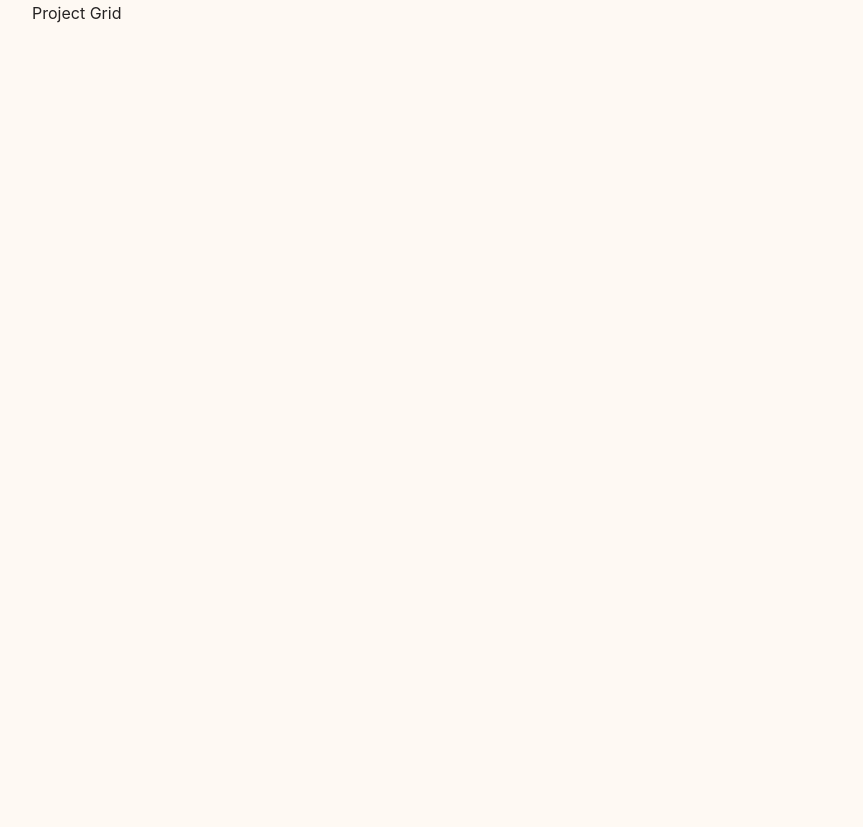
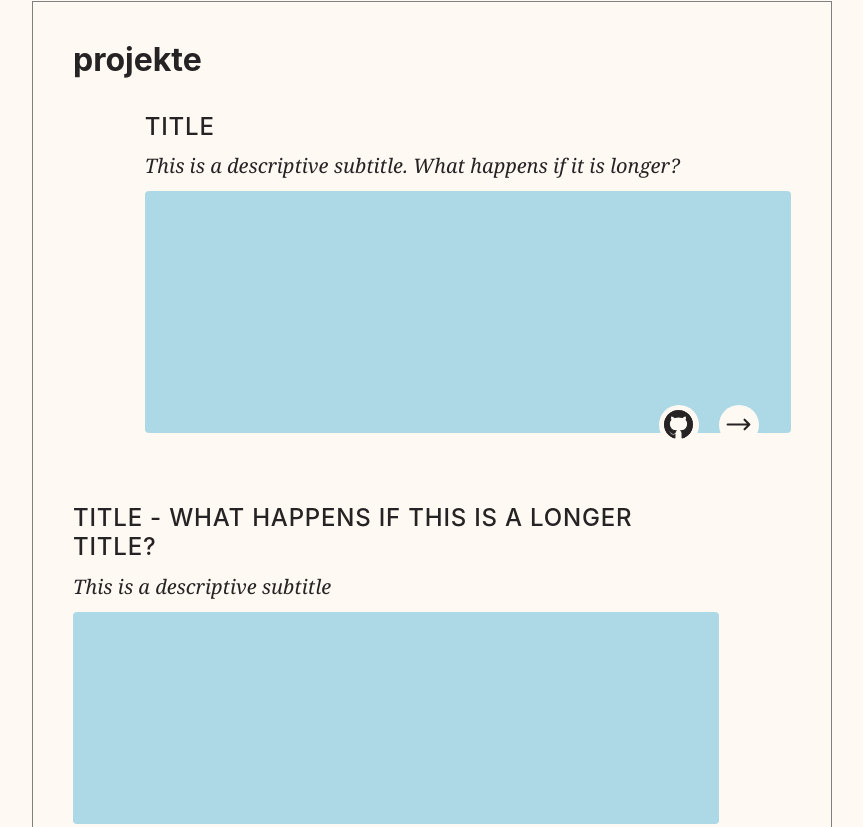
Before and after one commit to jamawe/portfolio, a Vue app: page / in a window 1280 px wide. Shown: the part 793-1620 px from the top of the page, without its empty margins (208-1071 px from the left). Before the commit the page ends 1594 px from the top, so only its background shows below. Built offline with nearby package versions, Linux system fonts and the light colour scheme.

Commit message:
feature: Add basic ProjectGrid layout

```diff
--- a/src/components/ProjectGrid.vue
+++ b/src/components/ProjectGrid.vue
@@ -1,15 +1,219 @@
 <script setup>
+import IconArrowRight from "./icons/IconArrowRight.vue";
+import IconGitHub from "./icons/IconGitHub.vue";
+function openOverlay() {
 
+}
 </script>
 
 <template>
     <div class="projects" id="projects">
-        Project Grid
+        <div class="projects__header">
+            <h2 class="projects__header__title">Projekte</h2>
+        </div>
+
+        <div class="projects__body">
+            <div class="projects__body__item" @click="openOverlay">
+                <div class="projects__body__item__header">
+                    <h3 class="projects__body__item__header__title">Title</h3>
+                    <h4 class="projects__body__item__header__subtitle">This is a descriptive subtitle. What happens if it is longer?</h4>
+                </div>
+                <div class="projects__body__item__body">
+                    <div class="projects__body__item__body__append">
+                        <router-link class="projects__body__item__body__append__link" to="#">
+                            <IconGitHub class="projects__body__item__body__append__link__icon" />
+                        </router-link>
+
+                        <router-link class="projects__body__item__body__append__link" to="#">
+                            <IconArrowRight class="projects__body__item__body__append__link__icon" />
+                        </router-link>
+
+                    </div>
+                    <!-- <div class="projects__body__item__body__overlay">
+                        item 1
+                    </div> -->
+                </div>
+            </div>
+
+            <div class="projects__body__item" @click="openOverlay">
+                <div class="projects__body__item__header">
+                    <h3 class="projects__body__item__header__title">Title - What happens if this is a longer title?</h3>
+                    <h4 class="projects__body__item__header__subtitle">This is a descriptive subtitle</h4>
+                </div>
+                <div class="projects__body__item__body">
+                    <div class="projects__body__item__body__append">
+
+                    </div>
+                    <!-- <div class="projects__body__item__body__overlay">
+                        item 2
+                    </div> -->
+                </div>
+            </div>
+
+            <div class="projects__body__item" @click="openOverlay">
+                <div class="projects__body__item__header">
+                    <h3 class="projects__body__item__header__title">Title</h3>
+                    <h4 class="projects__body__item__header__subtitle">This is a descriptive subtitle</h4>
+                </div>
+                <div class="projects__body__item__body">
+                    <div class="projects__body__item__body__append">
+
+                    </div>
+                    <!-- <div class="projects__body__item__body__overlay">
+                        item 3
+                    </div> -->
+                </div>
+            </div>
+        </div>
+
+        <!-- <div class="projects__footer"></div> -->
     </div>
 </template>
 
 <style lang="scss" scoped>
 .projects {
-    height: 100vh;
+    padding: 5%;
+    border: 1px solid gray;
+
+    &__header {
+
+        &__title {
+            font-weight: bold;
+            font-size: clamp(1rem, 10vw + 1rem, 2rem); /* h1 32px */
+            line-height: 110%;
+            text-transform: lowercase;
+        }
+    }
+
+    &__body {
+        /*
+            first thought: grid
+            display: grid;
+            grid-template-columns: repeat(12, 1fr);
+            gap: 5%;
+        */
+        display: flex;
+        flex-direction: column;
+        padding-top: 5%;
+
+        &__item {
+            /*
+                first thought: grid cont.
+                grid-column-start: 2;
+                grid-column-end: 13; // 13 col not included
+            */
+            position: relative;
+            align-self: flex-end;
+
+            display: flex;
+            flex-direction: column;
+            // align-items: flex-end;
+
+            width: 90%;
+            height: min(40vh, 400px); // default, largest // TODO: responsiveness
+            // padding-bottom: 5%;
+            margin-bottom: 10%;
+
+            &:nth-of-type(2n) {
+                /*
+                    first thought: grid cont.
+                    grid-column-start: 1;
+                    grid-column-end: 12;
+                */
+                align-self: flex-start;
+                // align-items: flex-start;
+            }
+
+            &:last-of-type {
+                margin-bottom: 0;
+            }
+
+            &__header {
+                margin-bottom: 2%;
+                &__title {
+                    font-size: 1.5rem;
+                    text-transform: uppercase;
+                    font-weight: 500;
+                    letter-spacing: .05rem;
+                    line-height: 120%;
+                    margin-bottom: 2%;
+                }
+
+                &__subtitle {
+                    font-size: 1.25rem;
+                    font-family: Georgia, 'Times New Roman', Times, serif;
+                    font-style: italic;
+                    line-height: 120%;
+                }
+            }
+
+            &__body {
+                position: relative;
+                background-color: lightblue;
+                border-radius: .25rem;
+                width: 100%;
+                flex-grow: 1;
+
+                &__append {
+                    position: absolute;
+                    display: flex;
+                    justify-content: space-between;
+                    align-items: flex-end;
+                    bottom: -5%;
+                    right: 5%;
+                    width: 100px;
+                    height: 3rem;
+                    // background-color: rgba(gray, .2);
+                    z-index: 1;
+
+                    &__link {
+                        position: relative;
+                        display: flex;
+                        justify-content: center;
+                        align-items: center;
+                        height: 40px;
+                        width: 40px;
+                        border-radius: 50%;
+                        background-color: var(--surface1); // TODO: colors
+
+
+
+                        &__icon {
+                            color: var(--text); // TODO: color
+                            background-color: var(--surface1);
+                            border-radius: 50%;
+                            height: 29px;
+                            width: 29px;
+                        }
+                    }
+
+
+                }
+
+                // &__overlay {
+                //     position: absolute;
+                //     top: 0;
+                //     bottom: 0;
+                //     left: 0;
+                //     right: 0;
+                //     height: 100%;
+                //     width: 100%;
+                //     border-radius: .25rem;
+                //     background-color: rgba(black, .2);
+                //     opacity: 0;
+
+                //     &:hover {
+                //         opacity: 1;
+                //         cursor: pointer;
+                //     }
+
+
+                // }
+            }
+
+
+        }
+
+    }
 }
 </style>
--- /dev/null
+++ b/src/components/icons/IconArrowRight.vue
@@ -0,0 +1,5 @@
+<template>
+    <svg xmlns="http://www.w3.org/2000/svg" fill="none" viewBox="0 0 24 24" stroke="currentColor" stroke-width="1.75">
+        <path stroke-linecap="round" stroke-linejoin="round" d="M17 8l4 4m0 0l-4 4m4-4H3" />
+    </svg>
+</template>
--- /dev/null
+++ b/src/components/icons/IconGitHub.vue
@@ -0,0 +1,5 @@
+<template>
+    <svg xmlns="http://www.w3.org/2000/svg" width="28" height="28" viewBox="0 0 24 24" stroke="currentColor" fill="currentColor">
+        <path d="M12 0c-6.626 0-12 5.373-12 12 0 5.302 3.438 9.8 8.207 11.387.599.111.793-.261.793-.577v-2.234c-3.338.726-4.033-1.416-4.033-1.416-.546-1.387-1.333-1.756-1.333-1.756-1.089-.745.083-.729.083-.729 1.205.084 1.839 1.237 1.839 1.237 1.07 1.834 2.807 1.304 3.492.997.107-.775.418-1.305.762-1.604-2.665-.305-5.467-1.334-5.467-5.931 0-1.311.469-2.381 1.236-3.221-.124-.303-.535-1.524.117-3.176 0 0 1.008-.322 3.301 1.23.957-.266 1.983-.399 3.003-.404 1.02.005 2.047.138 3.006.404 2.291-1.552 3.297-1.23 3.297-1.23.653 1.653.242 2.874.118 3.176.77.84 1.235 1.911 1.235 3.221 0 4.609-2.807 5.624-5.479 5.921.43.372.823 1.102.823 2.222v3.293c0 .319.192.694.801.576 4.765-1.589 8.199-6.086 8.199-11.386 0-6.627-5.373-12-12-12z"/>
+    </svg>
+</template>
```
